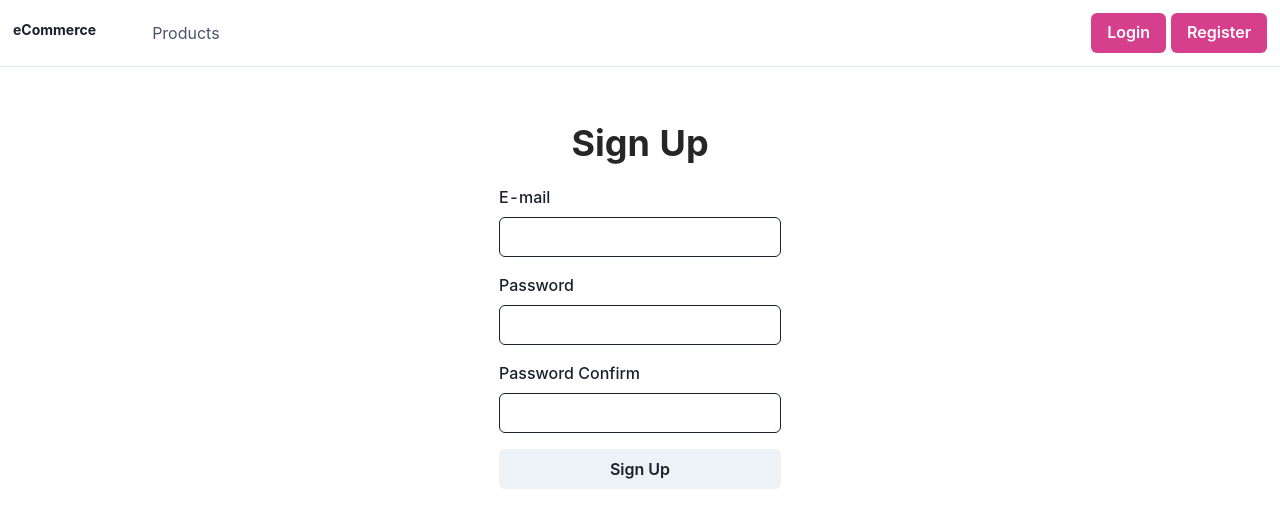
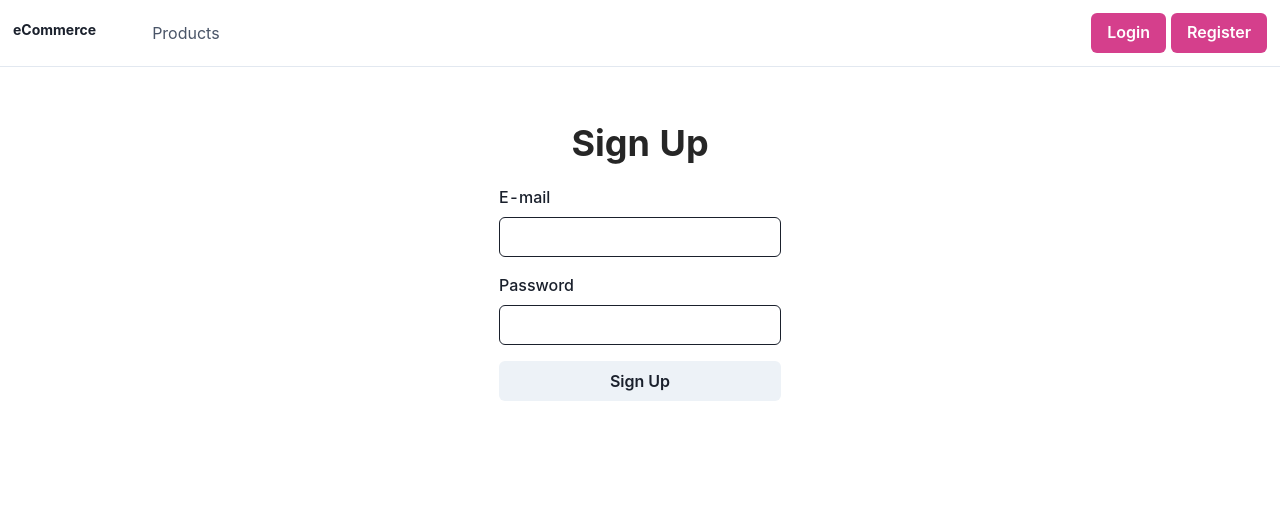
Before and after one commit to burkay-erdem/ecommerce-api-test, a React (Create React App) app: page /signup in a window 1280 px wide. Shown: the top 528 px of the page. Built offline with nearby package versions, Linux system fonts and the light colour scheme; no server answers.

Commit message:
add register

```diff
--- a/src/api.js
+++ b/src/api.js
@@ -22,7 +22,7 @@ axios.interceptors.request.use(
 
 export const fetchRegister = async (input) => {
 	const { data } = await axios.post(
-		`${process.env.REACT_APP_BASE_ENDPOINT}/auth/register`,
+		`${process.env.REACT_APP_BASE_ENDPOINT}/odata/User/Register`,
 		input
 	);
 
--- a/src/pages/Auth/Signup/index.js
+++ b/src/pages/Auth/Signup/index.js
@@ -24,7 +24,6 @@ function Signup({ history }) {
 		initialValues: {
 			email: "",
 			password: "",
-			passwordConfirm: "",
 		},
 		validationSchema,
 		onSubmit: async (values, bag) => {
@@ -81,20 +80,7 @@ function Signup({ history }) {
 								/>
 							</FormControl>
 
-							<FormControl mt="4">
-								<FormLabel>Password Confirm</FormLabel>
-								<Input
-									name="passwordConfirm"
-									type="password"
-									onChange={formik.handleChange}
-									onBlur={formik.handleBlur}
-									value={formik.values.passwordConfirm}
-									isInvalid={
-										formik.touched.passwordConfirm &&
-										formik.errors.passwordConfirm
-									}
-								/>
-							</FormControl>
+
 
 							<Button mt="4" width="full" type="submit">
 								Sign Up
--- a/src/pages/Auth/Signup/validations.js
+++ b/src/pages/Auth/Signup/validations.js
@@ -9,10 +9,7 @@ const validations = yup.object().shape({
 		.string()
 		.min(5, "Parolanız en az 5 karakter olmalıdır")
 		.required(),
-	passwordConfirm: yup
-		.string()
-		.oneOf([yup.ref("password")], "Parolalar uyuşmuyor.")
-		.required(),
+
 });
 
 export default validations;
```
